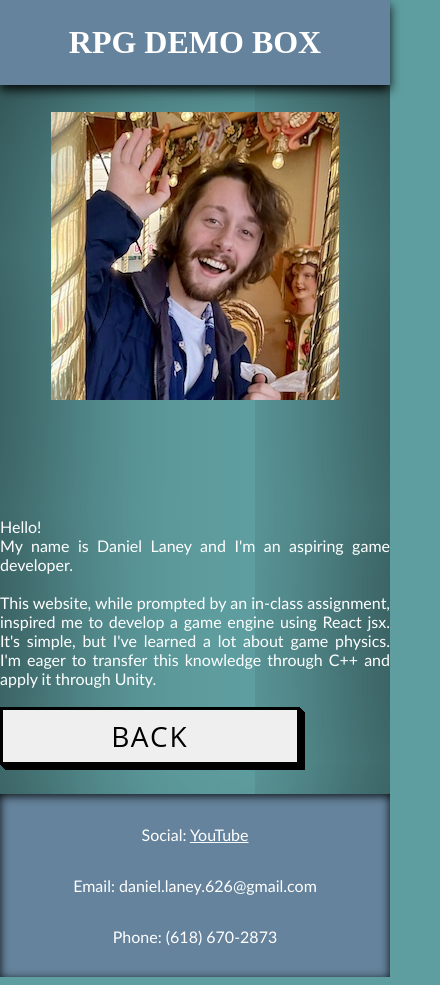
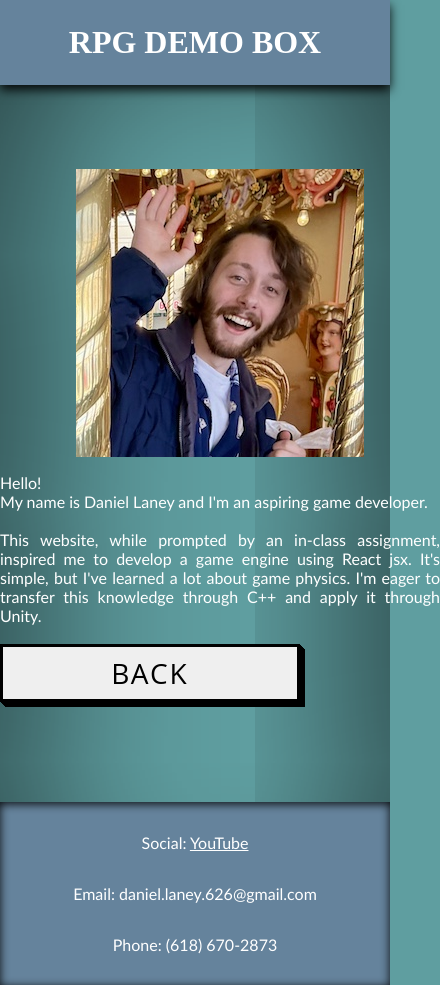
Before and after one commit to hiideehoo/unit-1-final-project-dani-l, a React (Vite) app: page /about in a window 390 px wide. Shown: the whole page, 440 px wide, since content can reach past the window. Built offline with nearby package versions, Linux system fonts and the light colour scheme.

Commit message:
about final update

```diff
--- a/src/App.css
+++ b/src/App.css
@@ -54,6 +54,16 @@ body {
   margin: auto;
 }
 
+#about {
+    display: flex;
+    flex-wrap: wrap;
+    justify-content: center;
+    gap: 20px;
+    height: 865px;
+    color: white;
+    margin-top: 112px;
+}
+
 
 @media (max-width: 640px) {
     .tipsParent {
@@ -61,13 +71,20 @@ body {
     }
 }
 
-@media (max-width: 732px) {
+@media (max-width: 750px) {
     .footer {
         flex-direction:column;
         gap: 0px;
     }
     body {
         height:max-content;
+    }
+    #about {
+        flex-direction:column;
+        gap: 0px;
+        align-items: center;
+        margin-top: 20px;
+        margin-bottom: 100px;
     }
 }
 
--- a/src/pages/AboutPage.jsx
+++ b/src/pages/AboutPage.jsx
@@ -11,17 +11,17 @@ function AboutPage() {
 
     return (
         <div >
-        <div style={{display: "flex", flexWrap: "wrap", justifyContent: "center", gap: "20px", height: "865px", color: "white", marginTop: "112px"}}>
+        <section id="about">
 
-                <div><img src="../src/assets/aboutImg.jpg"></img></div>
-                <p style={{width: "450px", textAlign: "justify"}}>
+                <div style={{height: "288px"}}><img src="../src/assets/aboutImg.jpg"></img></div>
+                <p style={{width: "440px", textAlign: "justify"}}>
                     Hello! <br />
                     My name is Daniel Laney and I'm an aspiring game developer.<br /><br />
                     This website, while prompted by an in-class assignment, inspired me to develop a game engine using React jsx. It's simple, but I've learned a lot about game physics. I'm eager to transfer this knowledge through C++ and apply it through Unity.<br /><br />
                     {back}
                 </p>
                 <br />
-        </div>
+        </section>
             <Header />
             <Footer />
         </div>
```
